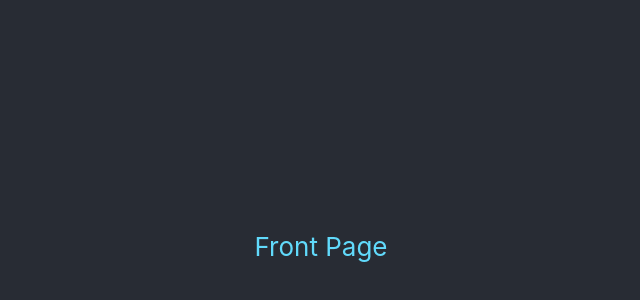
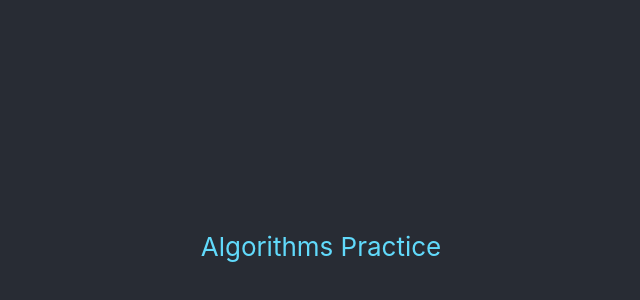
Before and after one commit to unachoza/Thoughts-on-Algorithms-DataStructures, a React (Create React App) app: page / in a window 1280 px wide. Shown: the part 154-454 px from the top of the page, without its empty margins (319-959 px from the left). Built offline with nearby package versions, Linux system fonts and the light colour scheme.

Commit message:
what this is all about

```diff
--- a/src/App.tsx
+++ b/src/App.tsx
@@ -6,9 +6,7 @@ const App: React.FC = () => {
     <>
       <div className="App">
         <header className="App-header">
-          <a className="App-link" rel="noopener noreferrer">
-            Front Page
-          </a>
+          <div className="App-link">Algorithms Practice</div>
         </header>
       </div>
     </>
```
